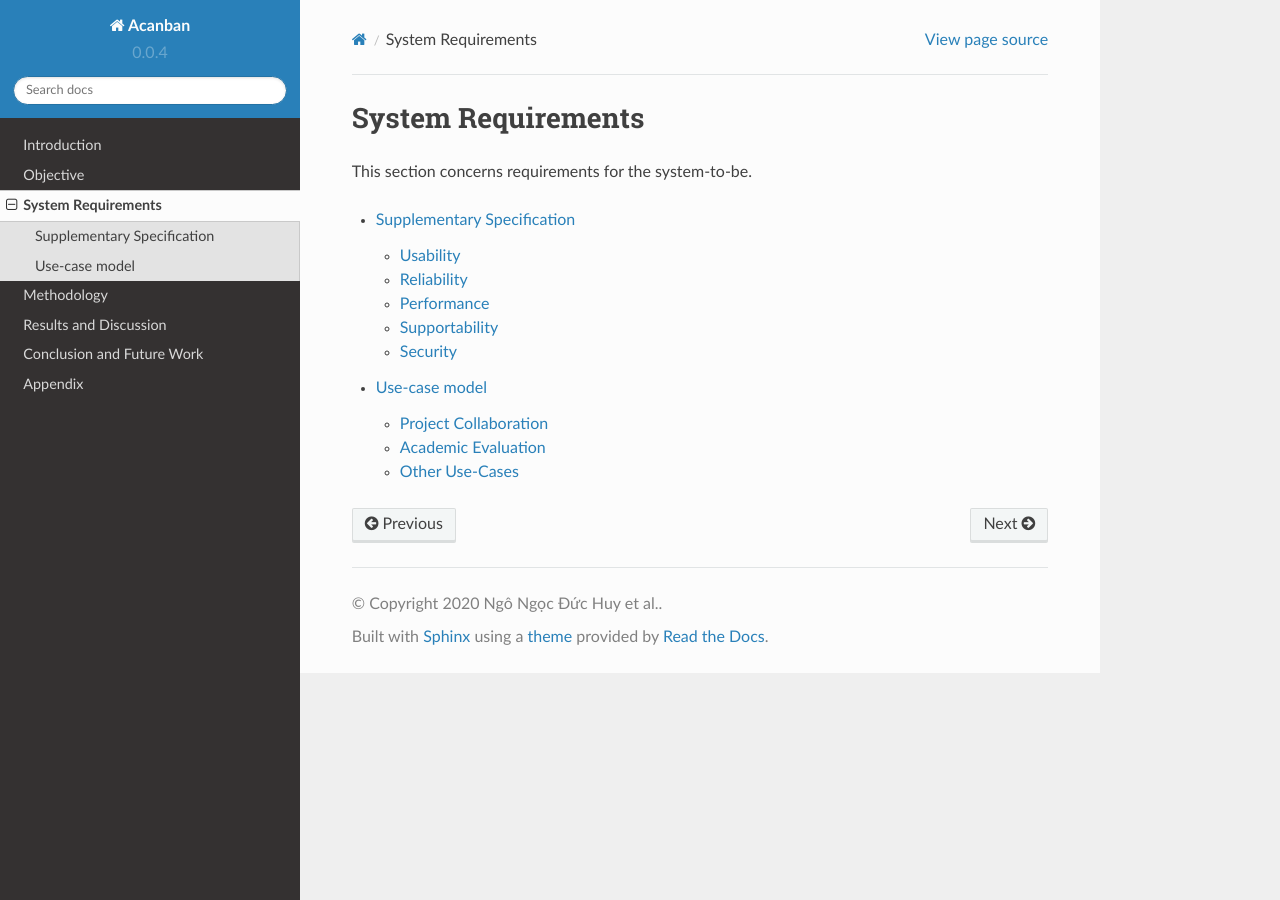
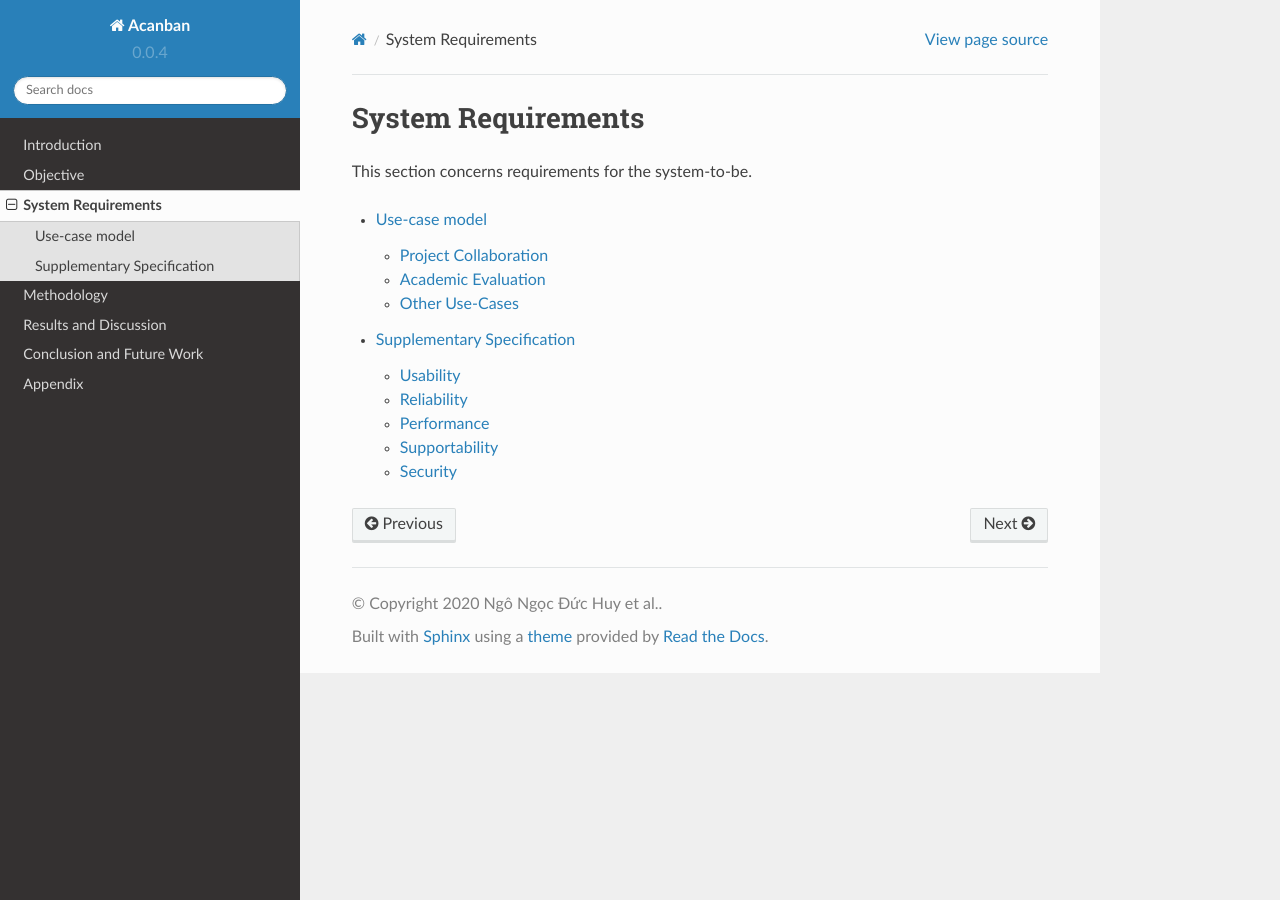
Before and after one commit to Huy-Ngo/acanban, a Sphinx documentation site: the page built from docs/source/req/index.rst, in a window 1280 px wide. Built offline with Sphinx 7.4.7 and the Read the Docs theme 2.0.0, drawn with Linux system fonts in a browser that asks for light colours; pages that are not in the unit, such as notebooks, are missing from menus; the version number is read from the project's files by our own code.

```diff
--- a/docs/source/req/index.rst
+++ b/docs/source/req/index.rst
@@ -6,5 +6,5 @@ This section concerns requirements for the system-to-be.
 .. toctree::
    :maxdepth: 2
 
+   use-case/index
    suppl-spec
-   use-case/index
```
